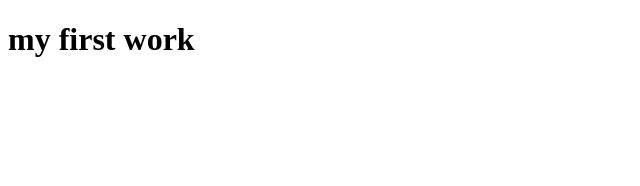
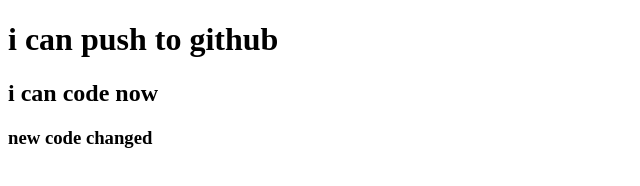
Before and after one commit to sumayabintayishak/my-4th-repo, a plain HTML site: page index.html in a window 1280 px wide. Shown: the whole page, without its empty margins (0-640 px from the left). Drawn offline with Linux system fonts and the light colour scheme.

Commit message:
added header

```diff
--- a/index.html
+++ b/index.html
@@ -7,7 +7,9 @@
     <title>my 4th github repo</title>
 </head>
 <body>
-    <h1>my first work</h1>
+    <h1>i can push to github</h1>
+    <h2>i can code now</h2>
+    <h3>new code changed</h3>
 
 </body>
 </html>
```
